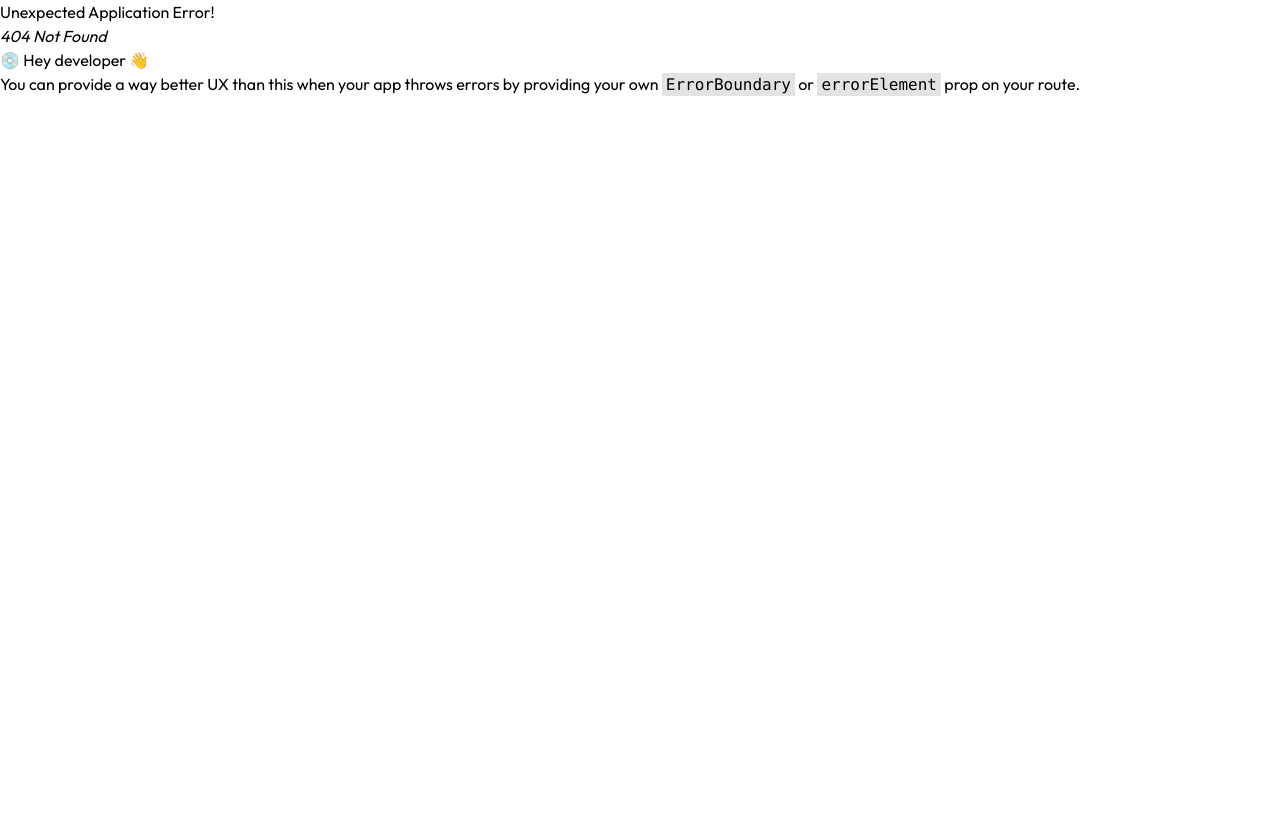
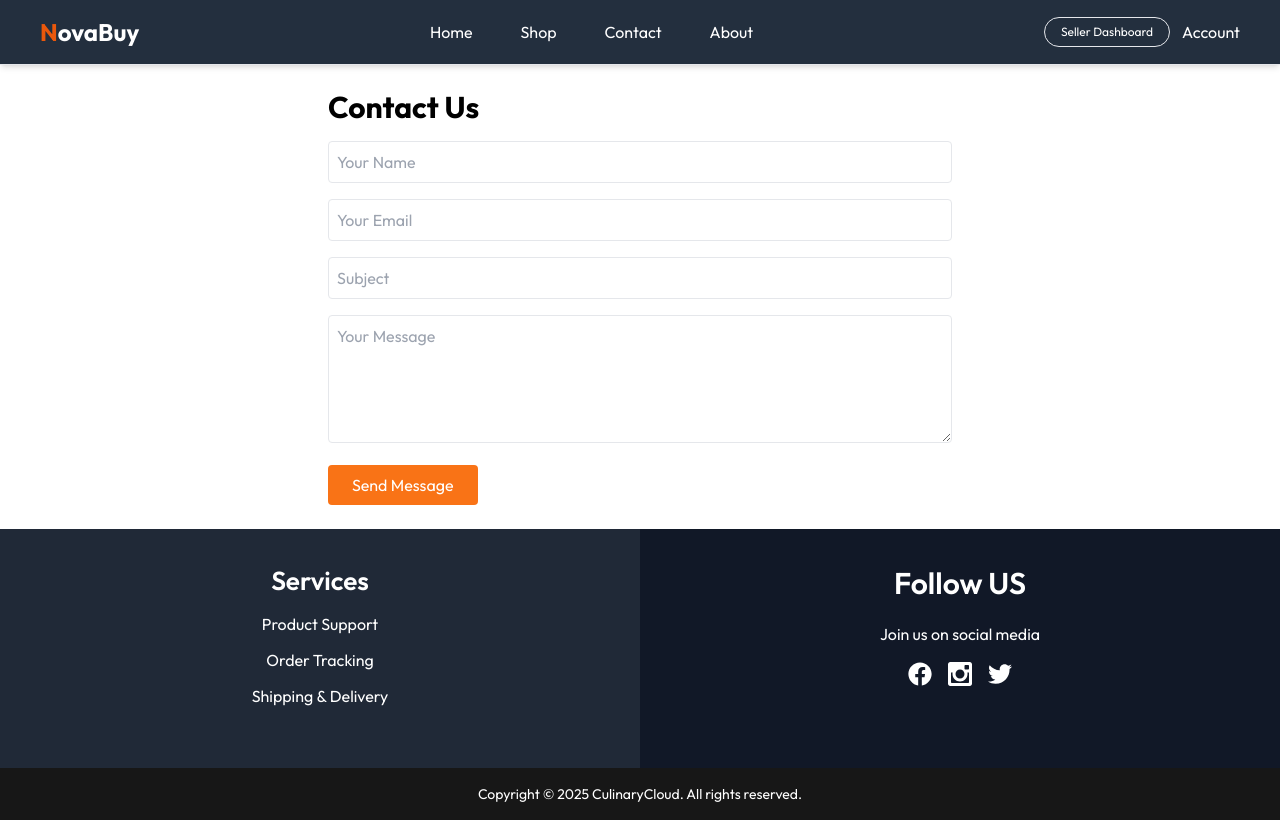
Before and after one commit to Rajibbepary/novabuy-client, a React (Vite) app: page /contact in a window 1280 px wide. Before the commit this address had no page. Built offline with nearby package versions, Linux system fonts and the light colour scheme; no server answers.

Commit message:
contact page contact from add

```diff
--- a/src/Routes/router.jsx
+++ b/src/Routes/router.jsx
@@ -11,6 +11,7 @@ import Dashbroad from "../Layout/Dashbroad/Dashbroad";
 import AddProduct from "../pages/Dashbroad/seller/product/AddProduct";
 import Shop from "../pages/Home/Shop";
 import About from "../pages/About/About";
+import Contact from "../pages/contact/Contact";
 
 
 export const router = createBrowserRouter([
@@ -46,6 +47,10 @@ export const router = createBrowserRouter([
           path:'about',
           element:<About/>
         },
+        {
+          path:"contact",
+          element:<Contact/>
+        }
 
     ]
   },
--- a/src/pages/Shared/Navbar.jsx
+++ b/src/pages/Shared/Navbar.jsx
@@ -29,7 +29,7 @@ const Navbar = () => {
   const navLinks = [
         { name: 'Home', path: '/' },
         { name: 'Shop', path: '/shop' },
-        { name: 'Contact', path: '/' },
+        { name: 'Contact', path: '/contact' },
         { name: 'About', path: '/about' },
     ];
   const [open, setOpen] = useState(false);
--- /dev/null
+++ b/src/pages/contact/Contact.jsx
@@ -0,0 +1,89 @@
+import { useState } from "react";
+import { toast } from "react-toastify";
+
+
+
+const Contact = () => {
+     const [formData, setFormData] = useState({
+    name: '',
+    email: '',
+    subject: '',
+    message: '',
+  });
+
+  const [status, setStatus] = useState('');
+
+  const handleChange = (e) => {
+    setFormData({ ...formData, [e.target.name]: e.target.value });
+  };
+
+  const handleSubmit = (e) => {
+    e.preventDefault();
+
+    //Simulate sending data
+   console.log('Form submitted:', formData);
+    toast.success('Thank you for contacting us!');
+    setStatus('Thank you for contacting us!');
+
+    // Reset form
+    setFormData({
+      name: '',
+      email: '',
+      subject: '',
+      message: '',
+    });
+  };
+
+  return (
+    <div className="max-w-2xl mx-auto p-6">
+      <h2 className="text-3xl font-bold mb-4">Contact Us</h2>
+
+      {status && <p className="text-orange-600 mb-4">{status}</p>}
+
+      <form onSubmit={handleSubmit} className="space-y-4">
+        <input
+          name="name"
+          value={formData.name}
+          onChange={handleChange}
+          placeholder="Your Name"
+          required
+          className="w-full p-2 border rounded"
+        />
+        <input
+          type="email"
+          name="email"
+          value={formData.email}
+          onChange={handleChange}
+          placeholder="Your Email"
+          required
+          className="w-full p-2 border rounded"
+        />
+        <input
+          name="subject"
+          value={formData.subject}
+          onChange={handleChange}
+          placeholder="Subject"
+          required
+          className="w-full p-2 border rounded"
+        />
+        <textarea
+          name="message"
+          value={formData.message}
+          onChange={handleChange}
+          placeholder="Your Message"
+          required
+          className="w-full p-2 border rounded h-32"
+        ></textarea>
+        <button
+          type="submit"
+          className="bg-orange-500 text-white py-2 px-6 rounded hover:bg-orange-600"
+        >
+          Send Message
+        </button>
+      </form>
+
+    </div>
+  );
+};
+
+export default Contact;
```
